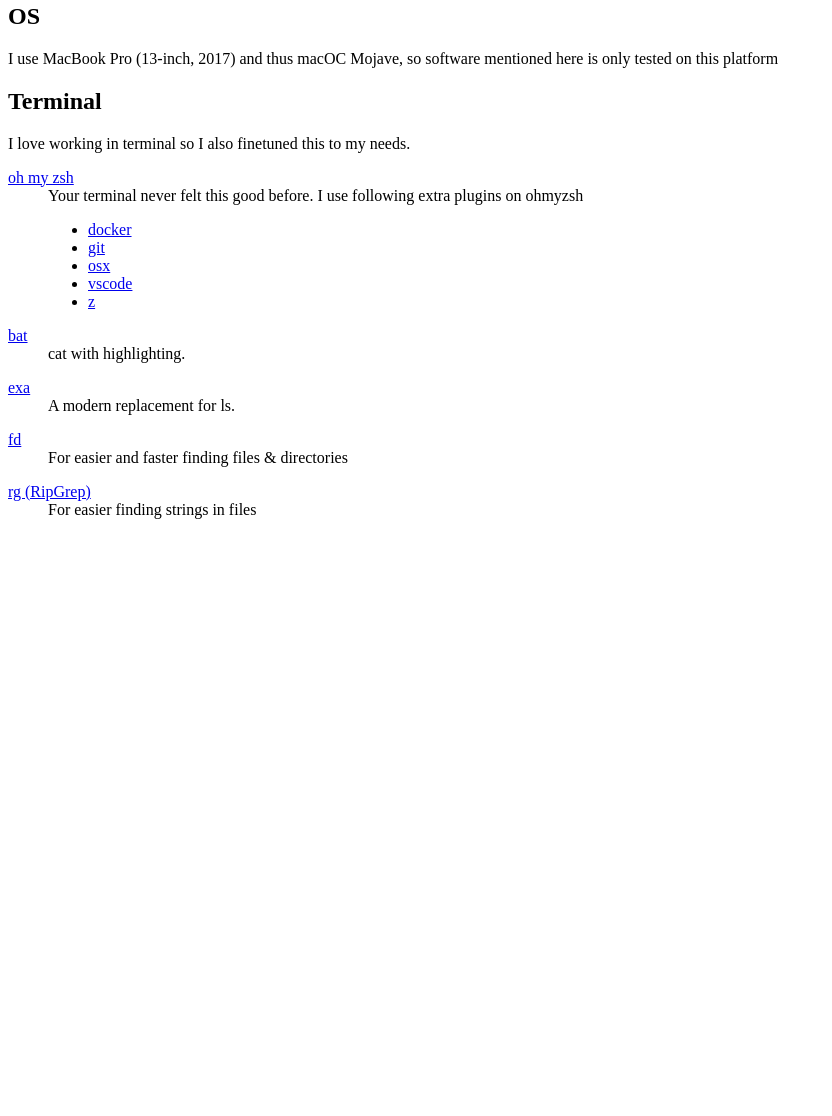
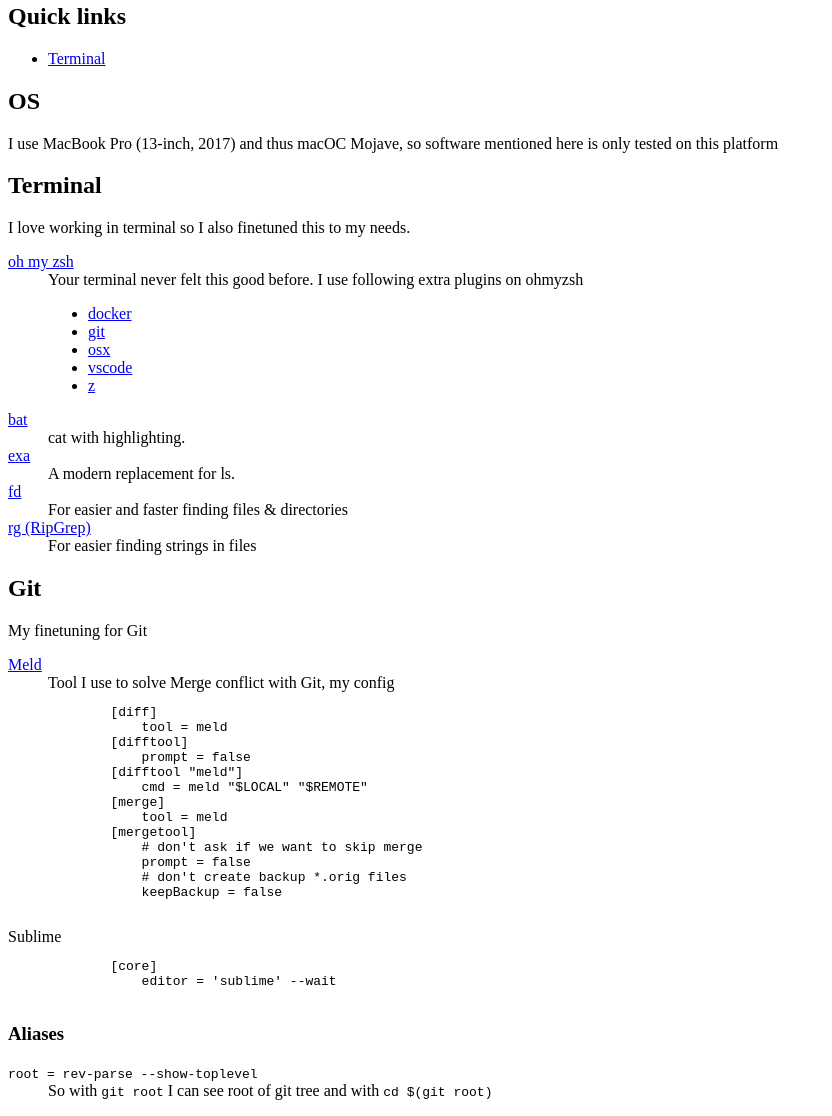
Before and after one commit to bmoelans/bmoelans.github.io, a plain HTML site: page index.html in a window 1280 px wide. Shown: the part 133-1249 px from the top of the page, without its empty margins (0-832 px from the left). Before the commit the page ends 800 px from the top, so only its background shows below. Drawn offline with Linux system fonts and the light colour scheme.

Commit message:
Add git settings

```diff
--- a/index.html
+++ b/index.html
@@ -16,12 +16,20 @@
         Certainly when I switch hardware, I tend to loose some of my software tweaks, so this section is an attempt to document my setup.
         Mainly for my own sake, but why not share it with the world.
     </p>
+    <h2>Quick links</h2>
+    <ul>
+        <li><a href="#terminal">Terminal</a>
+    </ul>
 
+<section>
     <h2>OS</h2>
     <p>
         I use MacBook Pro (13-inch, 2017) and thus macOC Mojave, so software mentioned here is only tested on this platform
     </p>
+</section>
 
+<a name="terminal"></a>
+<section>
 <h2>Terminal</h2>
 <p>
     I love working in terminal so I also finetuned this to my needs.
@@ -39,30 +47,66 @@
                 <li><a href="https://github.com/robbyrussell/oh-my-zsh/wiki/Plugins#z">z</a></li>
             </ul>
         </dd>
-    </dl>
-    <dl>
+
     <dt><a href="https://github.com/sharkdp/bat">bat</a></dt>
     <dd>
         cat with highlighting.
     </dd>
-    </dl>
-    <dl>
+
     <dt><a href="https://the.exa.website/">exa</a></dt>
     <dd>
         A modern replacement for ls.
     </dd>
-    </dl>
-    <dl>
+
+
     <dt><a href="https://github.com/sharkdp/fd">fd</a></dt>
     <dd>
         For easier and faster finding files & directories
     </dd>
-    </dl>
-    <dl>
+
     <dt><a href="https://github.com/sharkdp/fd">rg (RipGrep)</a></dt>
     <dd>
         For easier finding strings in files
     </dd>
 </dl>
+</section>
+
+<section>
+<h2>Git</h2>
+<p>My finetuning for Git</p>
+<dl>
+    <dt><a href="http://meldmerge.org/">Meld</a></dt>
+    <dd>Tool I use to solve Merge conflict with Git, my config
+        <pre>
+        [diff]
+            tool = meld
+        [difftool]
+            prompt = false
+        [difftool "meld"]
+            cmd = meld "$LOCAL" "$REMOTE"
+        [merge]
+            tool = meld
+        [mergetool]
+            # don't ask if we want to skip merge
+            prompt = false
+            # don't create backup *.orig files
+            keepBackup = false
+        </pre>
+    </dd>
+
+    <dt>Sublime</dt>
+    <dd>
+        <pre>
+        [core]
+            editor = 'sublime' --wait
+        </pre>
+    </dd>
+</dl>
+
+<h3>Aliases</h3>
+<dl>
+    <dt><tt>root = rev-parse --show-toplevel</tt></dt>
+    <dd>So with <tt>git root</tt> I can see root of git tree and with <tt>cd $(git root)</tt></dd>
+</section>
 </body>
 </html>
```
Lines whose indentation alone changed are shown as unchanged.
